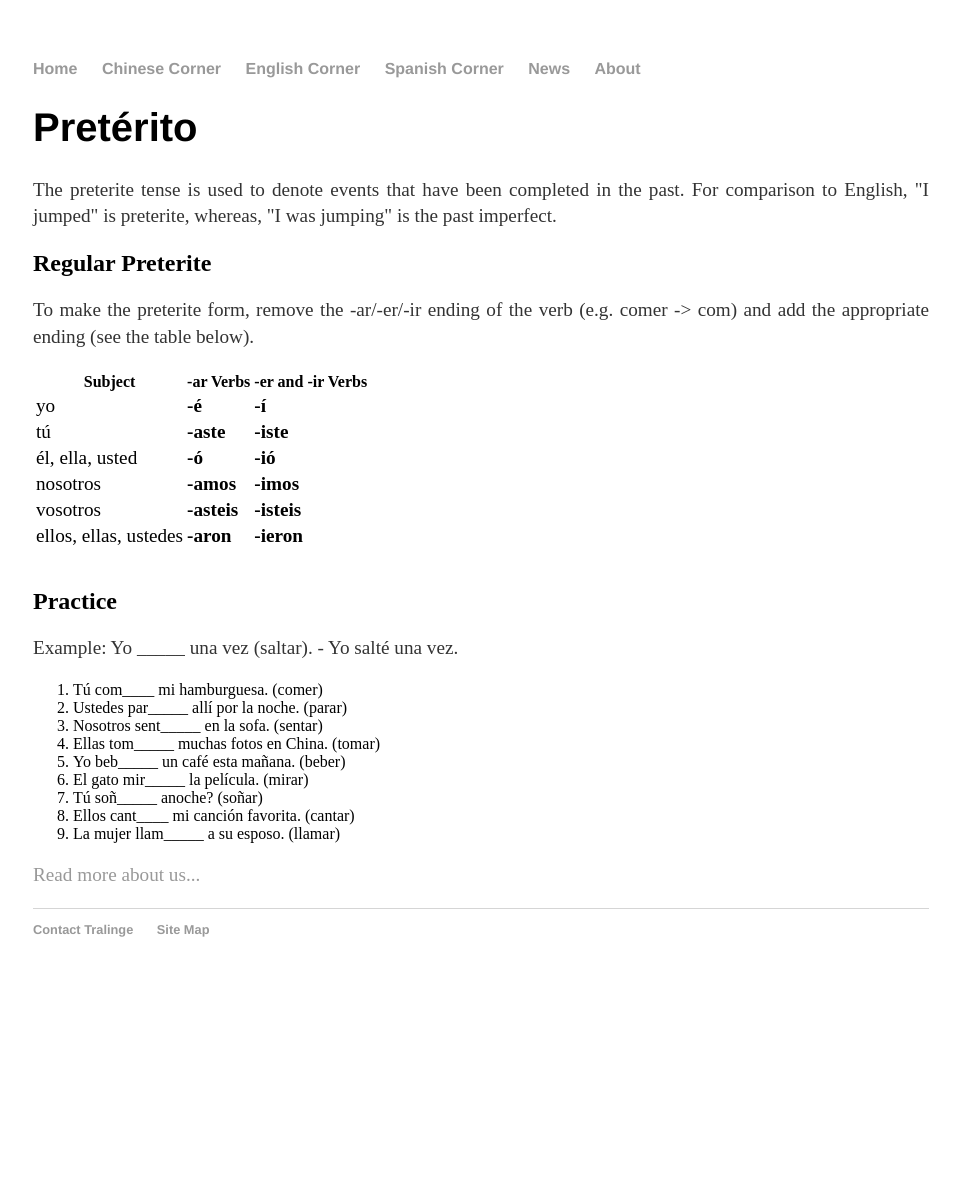
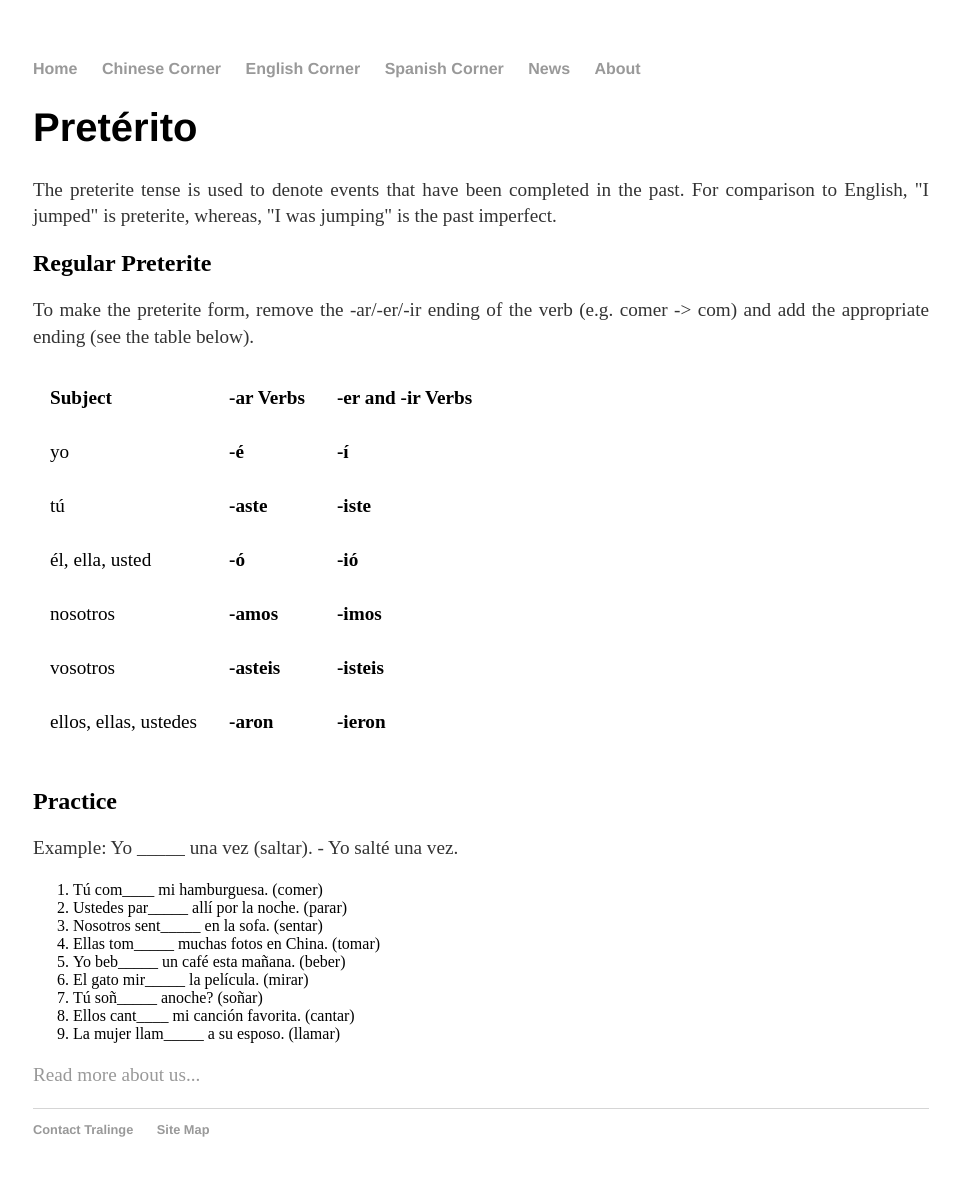
Before and after one commit to Tralinge/tralinge.github.io, a Jekyll site: the page built from spanish_corner/verb_conjugation/preterito.html, in a window 1280 px wide. Shown: the whole page, without its empty margins (159-1119 px from the left). Built offline with Jekyll 4.4.1, drawn with Linux system fonts in a browser that asks for light colours; before the commit the page ends 997 px from its top, so only the background shows below that.

Commit message:
Update main.css

```diff
--- a/css/main.css
+++ b/css/main.css
@@ -29,10 +29,11 @@ p {
     line-height: 1.4em;
     color: #333;
     }
-td {
+th, td {
     font-size: 1.2em;
     text-align: justify;
     vertical-align: top;
+    padding: 15px;
     }
 footer {
     border-top: 1px solid #d5d5d5;
```
